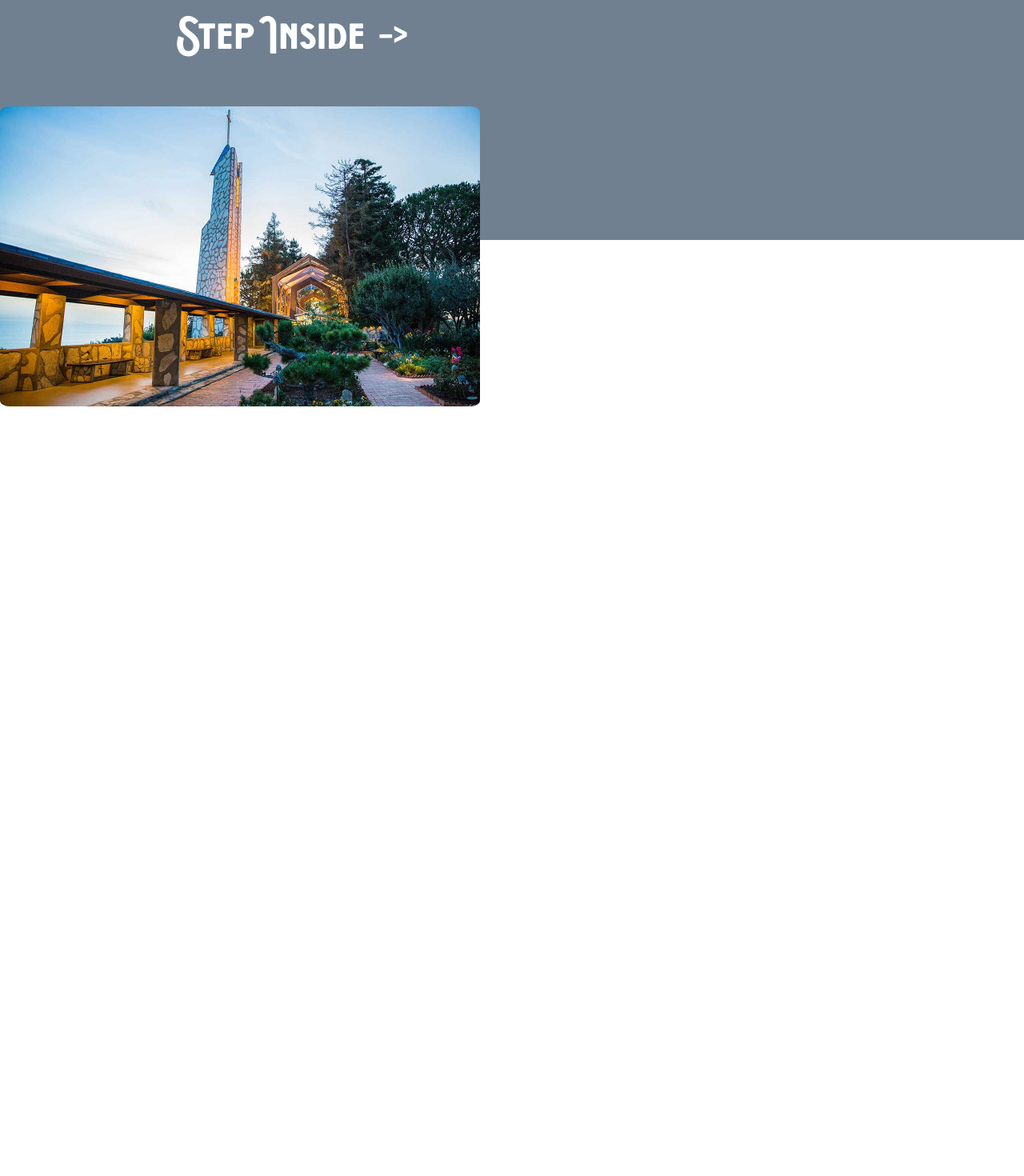
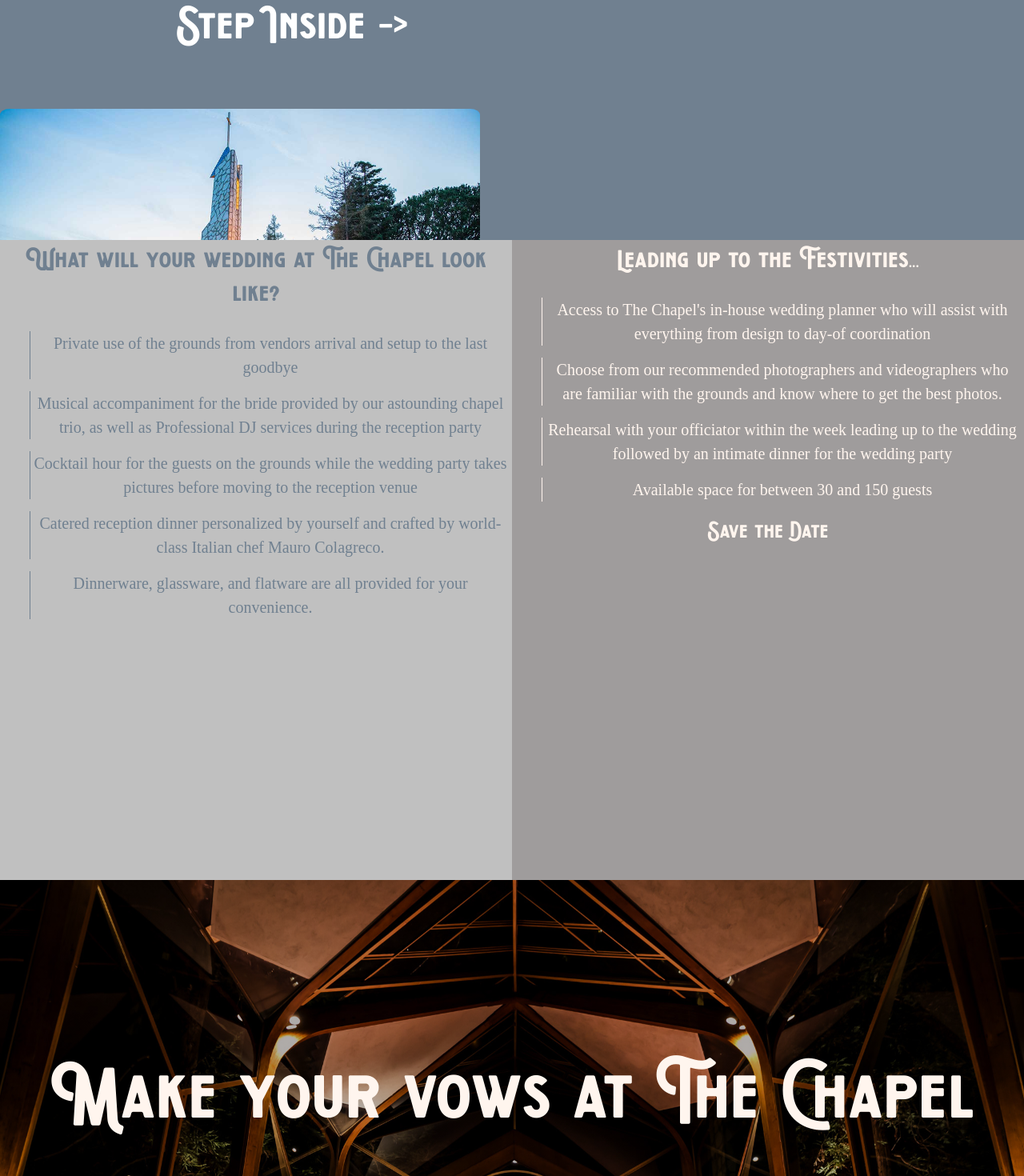
Before and after one commit to jalynnjk/venue-booker, a React (Create React App) app: page / in a window 1280 px wide. Shown: the part 1300-2770 px from the top of the page at 80% size. Before the commit the page ends 1808 px from the top, so only its background shows below. Built offline with nearby package versions, Linux system fonts and the light colour scheme.

Commit message:
Add booking link section, and more info about the wedding venue

```diff
--- a/src/App.js
+++ b/src/App.js
@@ -11,7 +11,7 @@ function App() {
 		<div className='App'>
 			<Routes>
 				<Route path='/' element={<HomePage />} />
-				<Route path='/booking-request' element={<BookingPortal />} />
+				<Route path='/booking-portal' element={<BookingPortal />} />
 				<Route path='/owner-portal' element={<OwnerPortal />} />
 			</Routes>
 		</div>
--- a/src/components/booking_portal/BookingPortal.js
+++ b/src/components/booking_portal/BookingPortal.js
@@ -40,6 +40,15 @@ function BookingPortal(props) {
 	return (
 		<div>
 			<header>Booking Request</header>
+			<p>
+				Placing a booking deposit guarantees your date will be held for fifteen
+				days while you consider the specifics of your wedding plans with The
+				Chapel.
+			</p>
+			<p>
+				After the fifteen days, you will need to pay your total wedding
+				contribution in order for the reservation to be confirmed.
+			</p>
 			<form onSubmit={handleSubmit} className='booking-request'>
 				<label htmlFor='name-field'>Name</label>
 				<input type='text' placeholder='name' required id='name-field' />
--- a/src/components/home_page/HomePage.js
+++ b/src/components/home_page/HomePage.js
@@ -19,9 +19,6 @@ function HomePage(props) {
 			<section id='about'>
 				<header className='chapel-header'>
 					<h1 className='chapel-title'>The Chapel</h1>
-					{/* <Nav className='chapel-nav'>
-                        <Link to='/booking-request' className='booking-request-link'>Make a Booking</Link>
-                    </Nav> */}
 				</header>
 				<div className='chapel-container'>
 					<p className='chapel-desc'>
@@ -29,13 +26,15 @@ function HomePage(props) {
 						towering redwoods on the shores of the Pacific Ocean. Designed by
 						renowned organic architect Lloyd Wright, the stone and glass
 						structure gives unique expression to the sacred space that welcomes
-						all Wayfarers along life's path. <br />
+						all Wayfarers along life's path.
 						<br />
-						<AnchorLink
-							href='#chapel-interior'
-							className='chapel-interior-link'>
-							Step Inside -&gt;
-						</AnchorLink>
+						<span className='chapel-link'>
+							<AnchorLink
+								href='#chapel-interior'
+								className='chapel-interior-link'>
+								Step Inside -&gt;
+							</AnchorLink>
+						</span>
 					</p>
 					<img
 						src={grounds}
@@ -44,7 +43,70 @@ function HomePage(props) {
 					/>
 				</div>
 			</section>
-			<section id='chapel-interior'></section>
+			<section id='chapel-interior'>
+				<div className='interior-div-1'>
+					<h1 className='interior-title'>
+						What will your wedding at The Chapel look like?
+					</h1>
+					<ul>
+						<li className='chapel-list'>
+							Private use of the grounds from vendors arrival and setup to the
+							last goodbye
+						</li>
+						<li className='chapel-list'>
+							Musical accompaniment for the bride provided by our astounding
+							chapel trio, as well as Professional DJ services during the
+							reception party
+						</li>
+						<li className='chapel-list'>
+							Cocktail hour for the guests on the grounds while the wedding
+							party takes pictures before moving to the reception venue
+						</li>
+						<li className='chapel-list'>
+							Catered reception dinner personalized by yourself and crafted by
+							world-class Italian chef Mauro Colagreco.
+						</li>
+						<li className='chapel-list'>
+							Dinnerware, glassware, and flatware are all provided for your
+							convenience.
+						</li>
+					</ul>
+				</div>
+				<div className='interior-div-2'>
+					<h1 className='interior-title'>Leading up to the Festivities...</h1>
+					<ul>
+						<li className='chapel-list-2'>
+							Access to The Chapel's in-house wedding planner who will assist
+							with everything from design to day-of coordination
+						</li>
+						<li className='chapel-list-2'>
+							Choose from our recommended photographers and videographers who
+							are familiar with the grounds and know where to get the best
+							photos.
+						</li>
+						<li className='chapel-list-2'>
+							Rehearsal with your officiator within the week leading up to the
+							wedding followed by an intimate dinner for the wedding party
+						</li>
+                        <li className='chapel-list-2'>
+                           Available space for between 30 and 150 guests
+                        </li>
+					</ul>
+					<AnchorLink href='#booking-link-section' className='booking-anchor'>
+						Save the Date
+					</AnchorLink>
+				</div>
+			</section>
+			<section id='booking-link-section'>
+				<div className='booking-link-wrapper'>
+					<Link to='/booking-portal' className='booking-link'>
+						Make your vows at The Chapel
+					</Link>
+				</div>
+			</section>
+			<footer>
+				<Link to='/owner-portal'>Log-In</Link>
+			</footer>
 		</div>
 	);
 }
--- a/src/components/home_page/home_page.css
+++ b/src/components/home_page/home_page.css
@@ -35,28 +35,22 @@
     padding-top: 15px;
     border-bottom: 2px white solid;
 }
-.booking-request-link {
-    text-decoration: none;
-    color: white;
-}
 .chapel-grounds-img {
-    max-width: 500px;
+    max-width: 90vw;
     border-radius: 2%;
+    margin-bottom: 10px;
 }
 .chapel-desc {
     font-family: 'merriweather';
     font-size: 25px;
     max-width: 700px;
-    margin-bottom: 0px;
 }
 .chapel-quote {
     font-family: 'vonder';
     font-size: 30px;
 }
 .interior-link-div {
-    margin-top: 0px;
     font-size: 35px;
-    margin-bottom: 15px;
 }
 .chapel-interior-link {
     text-decoration: none;
@@ -78,7 +72,7 @@
     .chapel-desc {
         max-width: 700px;
         padding: 40px;
-        padding-top: 75px;
+        padding-top: 100px;
         padding-left: 70px;
     }
     .chapel-grounds-img {
@@ -89,3 +83,73 @@
     }
 }
 /* About Chapel Continued */
+#chapel-interior {
+    height: 100vh;
+    background-color: white;
+    display: flex;
+    flex-wrap: wrap;
+}
+.interior-title {
+    font-family: 'vonder';
+    font-size: 35px;
+    margin-bottom: 25px;
+}
+.interior-div-1 {
+    background-color: silver;
+    height: 100vh;
+    flex-basis: 50%;
+    color: slategray;
+    font-size: 20px;
+    padding: 5px;
+}
+.interior-div-2 {
+    background-color: rgb(159, 156, 156);
+    height: 100vh;
+    flex-basis: 50%;
+    color: seashell;
+    font-size: 20px;
+    padding: 5px;
+}
+.chapel-list {
+    list-style: none;
+    border-left: 1px solid slategray;
+    margin-top: 15px;
+    padding-left: 3px;
+    font-family: 'merriweather';
+}
+.chapel-list-2 {
+    list-style: none;
+    border-left: 1px solid seashell;
+    margin-top: 15px;
+    padding-left: 3px;
+    font-family: 'merriweather';
+}
+.booking-anchor {
+    font-family: 'vonder';
+    color: seashell;
+    text-decoration: none;
+    font-size: 30px;
+}
+.booking-anchor:hover {
+    color: slategray
+}
+/* Link to Booking Portal Section */
+#booking-link-section {
+    background-image: linear-gradient(rgba(0, 0, 0, 0.3), rgba(0, 0, 0, 0.3)), url('./assets/chapel-at-night.jpeg');
+    height: 100vh;
+    background-position: center;
+    background-size: cover;
+    background-repeat: no-repeat;
+}
+.booking-link-wrapper {
+    padding-top: 200px;
+}
+.booking-link {
+    text-decoration: none;
+    color: seashell;
+    font-size: 100px;
+    font-family: 'vonder';
+}
+.booking-link:hover{
+    color: slategray;
+}
```
Also changed, not shown: src/components/home_page/assets/chapel-at-night.jpeg (added).
